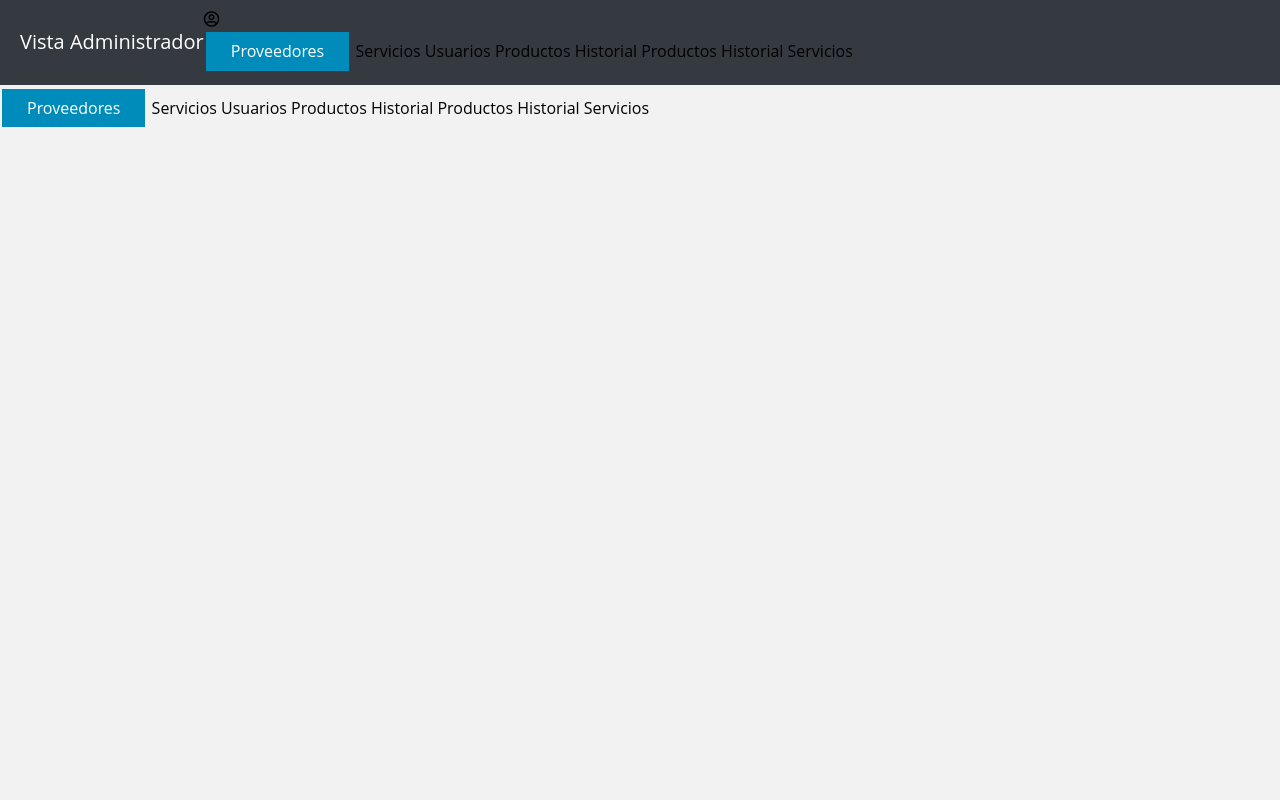
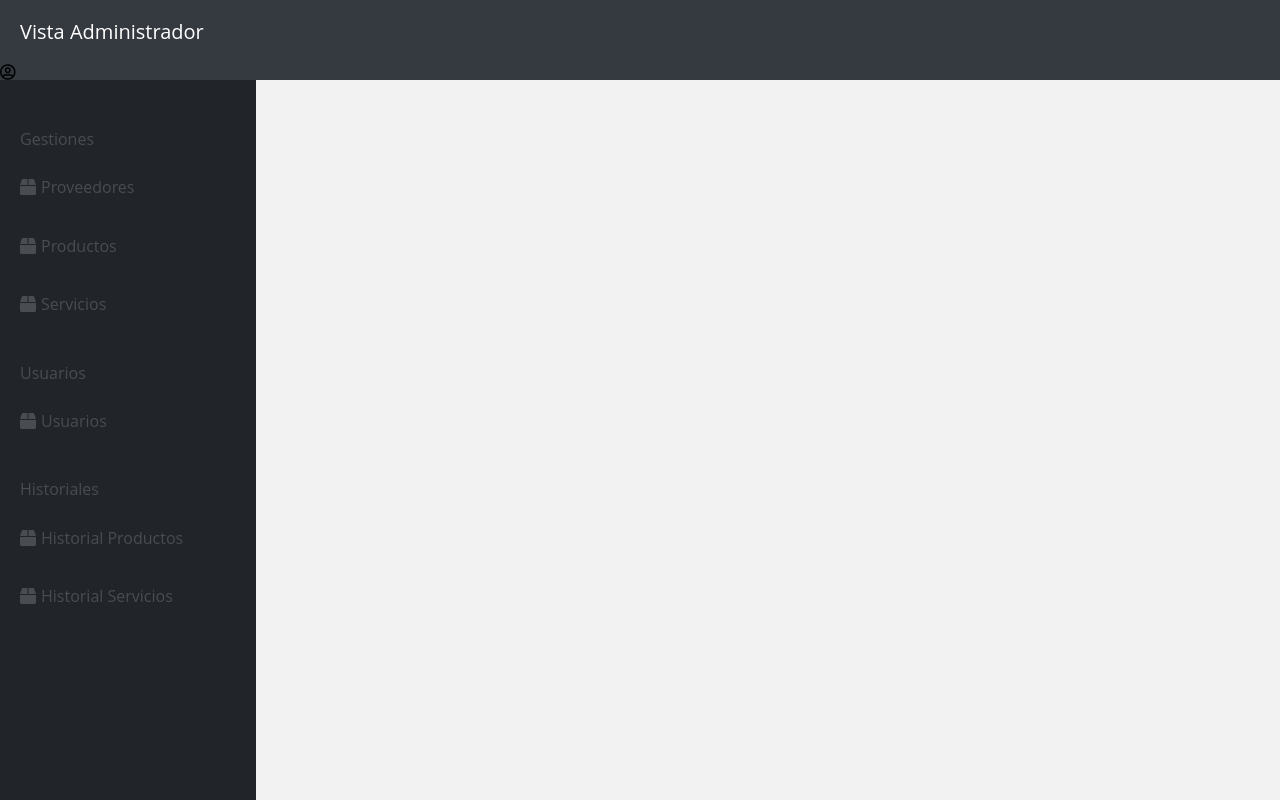
Before and after one commit to Zepeda10/Clinica, a PHP site: page /vista/inicioPrueba.php in a window 1280 px wide. Run offline with PHP 8.4, Linux system fonts and the light colour scheme.

Commit message:
subiendo diseño de dashboard

```diff
--- a/css/estilos1.css
+++ b/css/estilos1.css
@@ -64,7 +64,7 @@ select {
 .contenedor {
     width: 95%;
     margin: 0 auto;
-    max-width: 120rem;
+    max-width: 60rem;
 }
 
 .seccion {
@@ -111,8 +111,15 @@ input#buscar {
     border-radius: 1rem;
 }
 
+.contenedor-buscador {
+    width: 600px;
+    float: right;
+    margin: 10rem 20rem 5rem 0;
+}
+
 .buscador {
     display: flex;
+    flex-direction: row;
     justify-content: space-between;
     align-items: center;
 }
@@ -136,9 +143,11 @@ input#buscar {
 #tabla {
     font-family: Arial, Helvetica, sans-serif;
     border-collapse: collapse;
-    width: 98%;
-    margin: 0 auto;
+    width: 70%;
+    /*margin: 0 auto;*/
     text-align: center;
+    float: right;
+    margin-right: 50px;
 }
 
 #tabla td,
@@ -235,15 +244,15 @@ textarea {
 
 header {
     width: 100%;
+    height: 10vh;
     background-color: #353940;
-    padding: 10px 0;
 }
 
 .parrafo-admin {
     color: white;
     font-size: 20px;
-    float: left;
     margin-left: 20px;
+    display: inline-block;
 }
 
 div.menu-movil i {
@@ -254,3 +263,38 @@ div.menu-movil i {
 nav.navegacion-principal {
     /*display: none;*/
 }
+
+
+/*Menu*/
+
+.contenedor-menu {
+    width: 20%;
+    height: 90vh;
+    background: #212429;
+    display: flex;
+}
+
+.menu a {
+    display: block;
+    color: #494c51;
+    margin: 0 0 40px 20px;
+}
+
+.menu a i {
+    margin-right: 5px;
+}
+
+.menu a:hover {
+    color: #ffffff;
+}
+
+.opciones a:first-of-type {
+    margin-top: 20px;
+}
+
+.menu p {
+    display: block;
+    color: #494c51;
+    margin: 50px 0 0 20px;
+    padding-bottom: 10px;
+}
--- a/vista/admin/adm_proveedores.php
+++ b/vista/admin/adm_proveedores.php
@@ -10,7 +10,7 @@
 </head>
 
 <body>
-<div class="contenedor contenido-centrado seccion">
+<div class="contenedor-buscador">
 	<div class="buscador">
 
 		<form action="principal.php?c=controlador&a=buscaProv" method="POST" accept-charset="utf-8">
@@ -66,7 +66,9 @@
 			</tbody>
 		</table>
 
-
+		<?php
+		require_once ("vista/inicioPrueba.php");
+	?>
 
 
 </body>
--- a/vista/admin/modificarProducto.php
+++ b/vista/admin/modificarProducto.php
@@ -40,6 +40,7 @@
 	        <input id="modificar" type="number" name="id_proveedor" value="<?= $data['objeto']['id_proveedor']; ?>">
 
 		</fieldset>
+
 		<nav class="navegacion_agregar">
 		<input class="boton" type="submit" id="btnActProd" name="btnActProd" value="Actualizar">
  		<a class="boton" href="principal.php?c=controlador&a=muestraProductos">Regresar</a>
--- a/vista/inicioPrueba.php
+++ b/vista/inicioPrueba.php
@@ -25,27 +25,37 @@
 
 			</div>
 
-
-			<nav class="navegacion-principal clearfix">
-				<a class="boton" href="principal.php?c=controlador&a=muestraProveedores">Proveedores</a>
-				<a href="principal.php?c=controlador&a=muestraServicios">Servicios</a>
-				<a href="principal.php?c=controlador&a=muestraUsuarios">Usuarios</a>
-				<a href="principal.php?c=controlador&a=muestraProductos">Productos</a>
-				<a href="principal.php?c=controlador&a=muestraHistorialProd">Historial Productos</a>
-				<a href="principal.php?c=controlador&a=muestraHistorialServ">Historial Servicios</a>
-            </nav>
-
 	</div>
 
 
 </header>
 
-	<a class="boton" href="principal.php?c=controlador&a=muestraProveedores">Proveedores</a>
-	<a href="principal.php?c=controlador&a=muestraServicios">Servicios</a>
-	<a href="principal.php?c=controlador&a=muestraUsuarios">Usuarios</a>
-	<a href="principal.php?c=controlador&a=muestraProductos">Productos</a>
-	<a href="principal.php?c=controlador&a=muestraHistorialProd">Historial Productos</a>
-	<a href="principal.php?c=controlador&a=muestraHistorialServ">Historial Servicios</a>
 
+<section class="contenedor-menu">
+
+	<div class="menu">
+
+		<p>Gestiones</p>
+		<div class="opciones">
+		<a href="principal.php?c=controlador&a=muestraProveedores"><i class="fas fa-box"></i>Proveedores</a>
+		<a href="principal.php?c=controlador&a=muestraProductos"><i class="fas fa-box"></i>Productos</a>
+		<a href="principal.php?c=controlador&a=muestraServicios"><i class="fas fa-box"></i>Servicios</a>
+		</div>
+
+
+		<p>Usuarios</p>
+		<div class="opciones">
+		<a href="principal.php?c=controlador&a=muestraUsuarios"><i class="fas fa-box"></i>Usuarios</a>
+		</div>
+
+
+		<p>Historiales</p>
+		<div class="opciones">
+		<a href="principal.php?c=controlador&a=muestraHistorialProd"><i class="fas fa-box"></i>Historial Productos</a>
+		<a href="principal.php?c=controlador&a=muestraHistorialServ"><i class="fas fa-box"></i>Historial Servicios</a>
+		</div>
+
+	</div>
+</section>
 </body>
 </html>
```
Also changed, not shown: vista/admin/adm_productos.php (+9 -12 lines), vista/admin/adm_servicios.php (+4 -10 lines), vista/admin/adm_usuarios.php (+4 -10 lines), vista/admin/hist_ventasProductos.php (+23 -1 lines), vista/admin/hist_ventasServicios.php (+4 -9 lines), vista/admin/modificarProveedor.php (+26 -9 lines).
